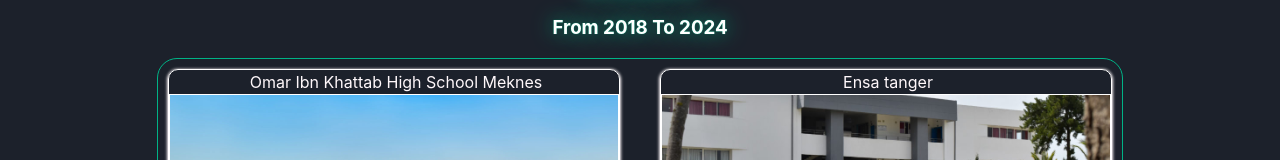
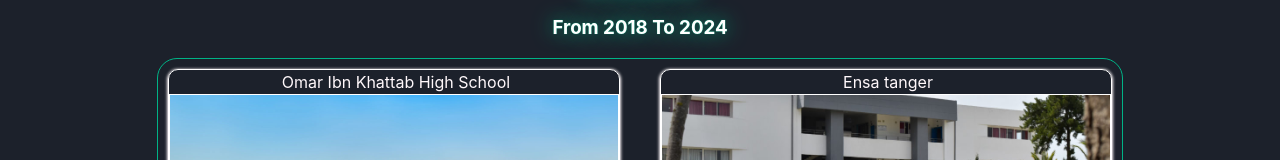
Before and after one commit to jellouliyassine/portfolio, a React (Create React App) app: page /Experience in a window 1280 px wide. Shown: the part 135-295 px from the top of the page. Built offline with nearby package versions, Linux system fonts and the light colour scheme.

Commit message:
hotfix v11

```diff
--- a/src/Experience.js
+++ b/src/Experience.js
@@ -20,7 +20,7 @@ function Experience() {
 <div className="school">
 
 <Miniexperience content={[{year:"2017 - 2018 ",evnt:"First year of Mathematics and Science"},{year:"2018 - 2019 ",evnt:"Second year of Mathematics and Science B."}]}
-      title="Omar Ibn Khattab High School Meknes"
+      title="Omar Ibn Khattab High School"
       img={mks} />
 
 
```
